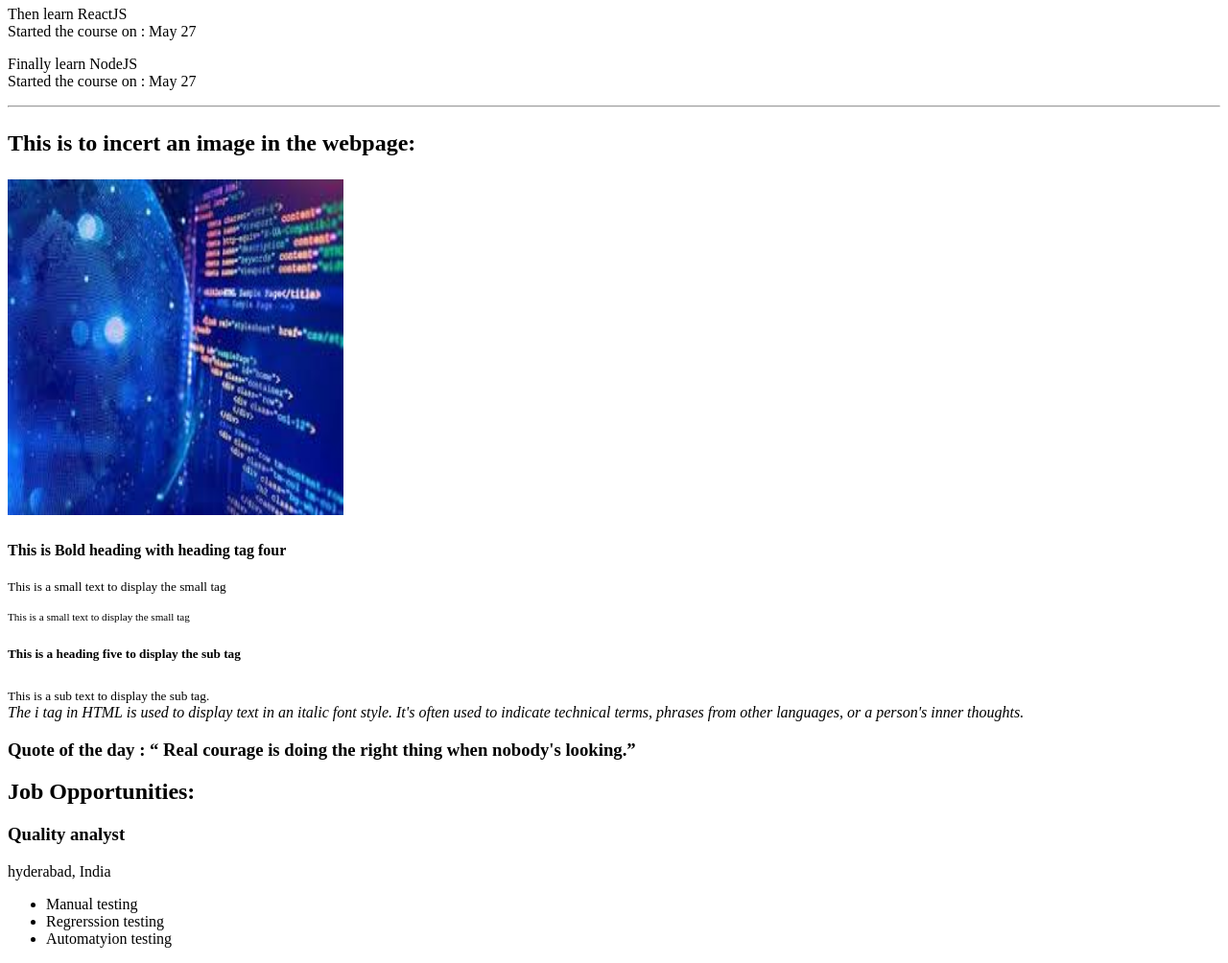
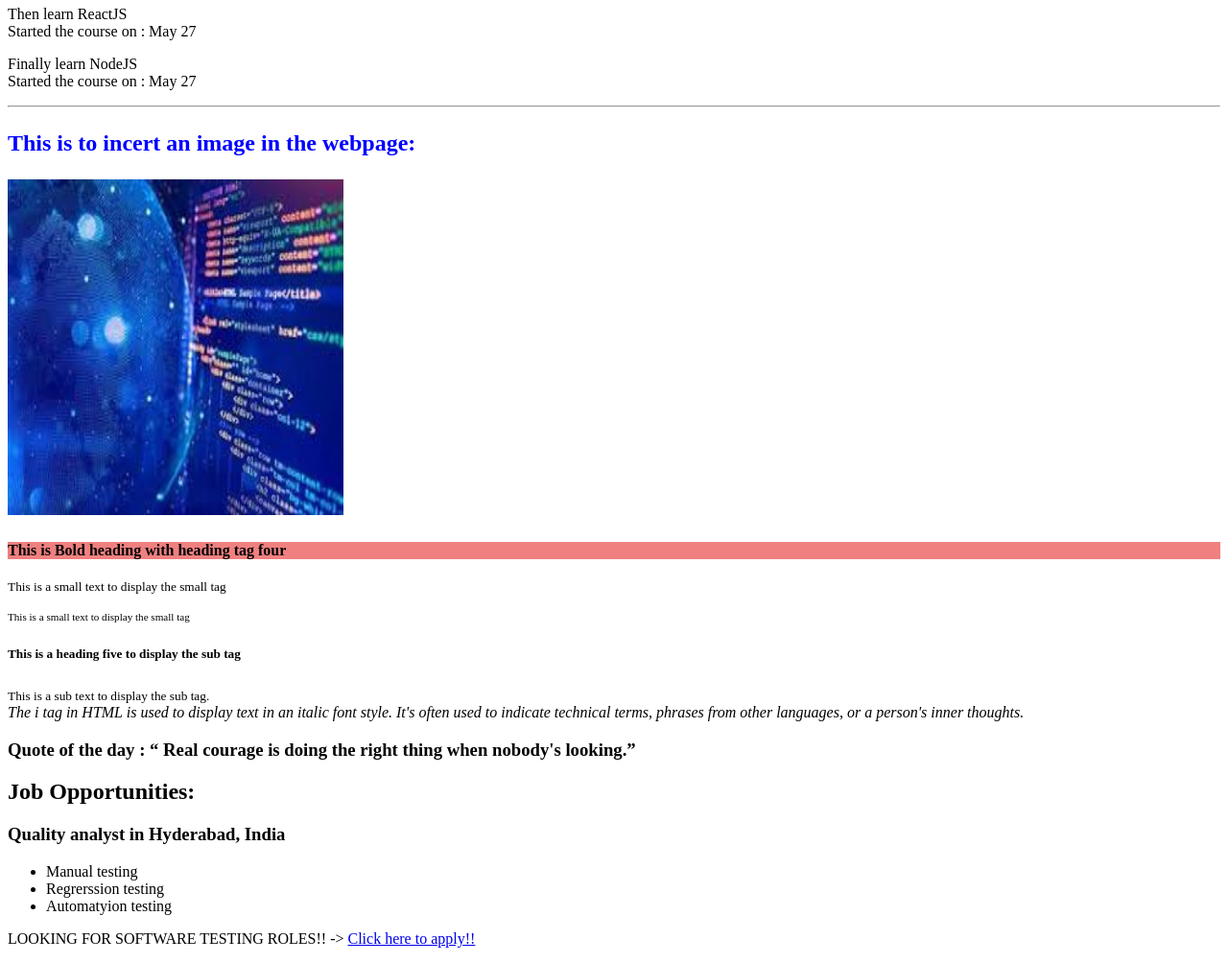
Before and after one commit to naveen17b/webDevBasics, a plain HTML site: page demo.html in a window 1280 px wide. Shown: the part 720-1724 px from the top of the page at 96% size. Drawn offline with Linux system fonts and the light colour scheme.

Commit message:
added a naukri link in a new tab, to apply to the QA job

```diff
--- a/demo.html
+++ b/demo.html
@@ -88,13 +88,13 @@
     </div>
     <h2>
 
-        <p> This is to incert an image in the webpage: </p>
+        <p style="color: blue;"> This is to incert an image in the webpage: </p>
         <img src="webdevelopment.jpg" alt="Web development image" width="350" height="350">
 
 
     </h2>
 
-    <div>
+    <div style="background-color: lightcoral;">
         <h4>
             <b>
                 This is Bold heading with heading tag four
@@ -148,16 +148,21 @@
 
         <h2> Job Opportunities: </h3>
 
-            <h3> Quality analyst</h3>
-            <span> hyderabad, India</span>
-
+            <h3> Quality analyst in
+                <span> Hyderabad, India</span>
+            </h3>
             <ul>
                 <li>Manual testing</li>
                 <li>Regrerssion testing</li>
                 <li>Automatyion testing</li>
             </ul>
 
+            <p> LOOKING FOR SOFTWARE TESTING ROLES!! ->
+                <a href="https:www.naukri.com" alt="Naukri.com" target="_blank"> Click here to apply!!</a>
+            </p>
     </div>
+
+
 
 
 
```
